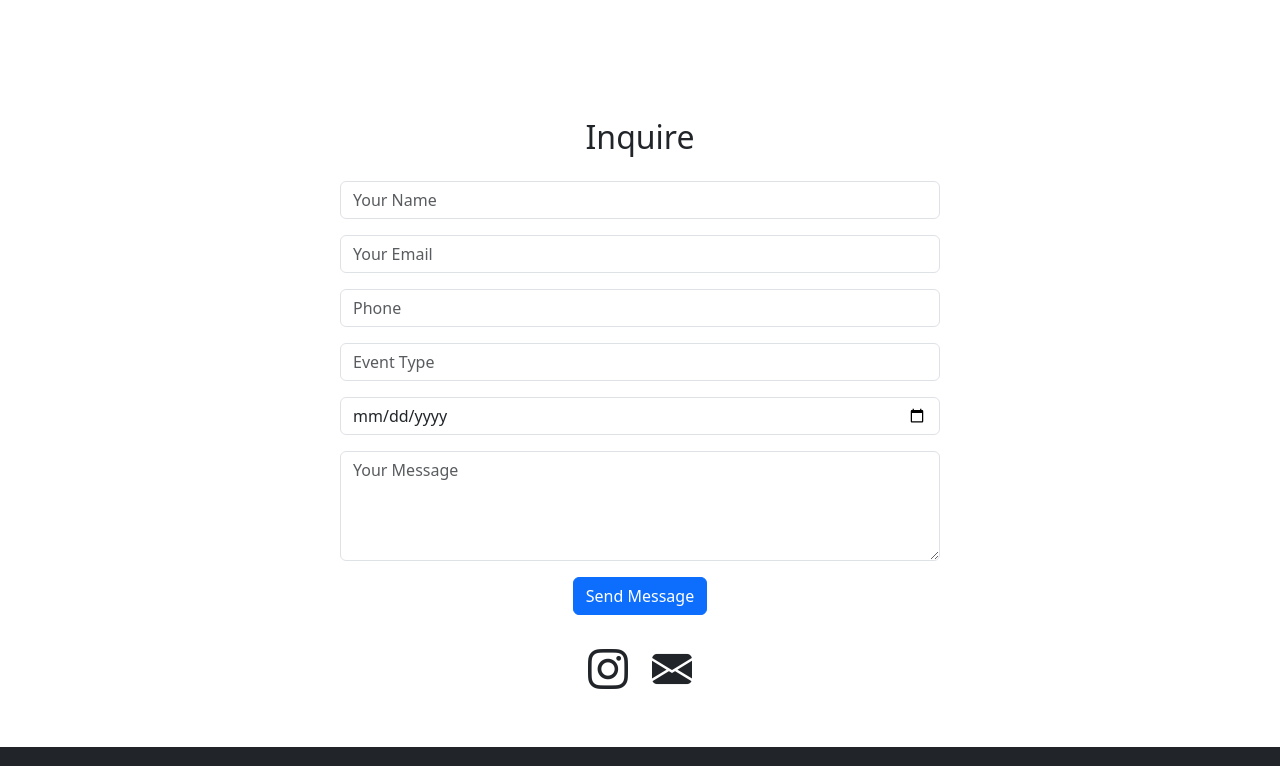
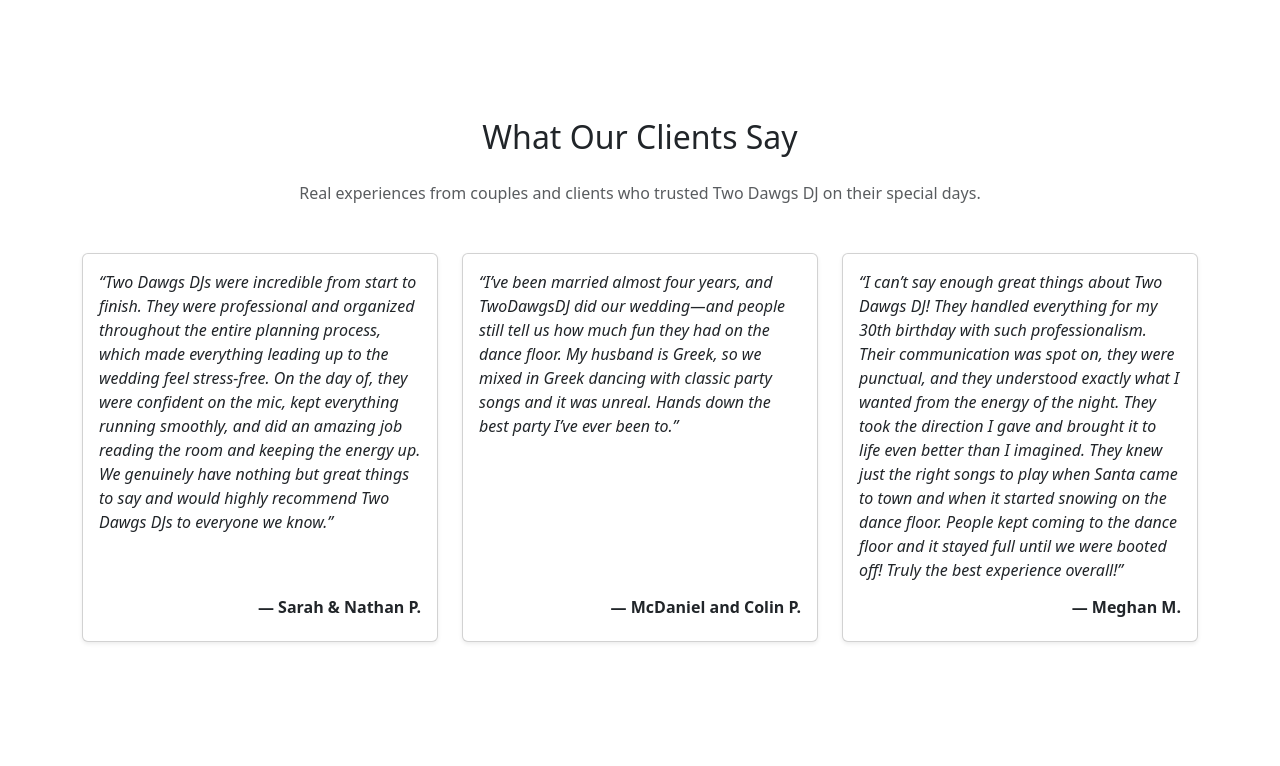
Before and after one commit to reubensimiyu/twodawgs, a React (Create React App) app: page / in a window 1280 px wide. Shown: the part 1999-2765 px from the top of the page. Built offline with nearby package versions, Linux system fonts and the light colour scheme.

Commit message:
testimonials added

```diff
--- a/src/App.js
+++ b/src/App.js
@@ -7,6 +7,7 @@
 import Services from "./components/Services";
 import Contact from "./components/Contact";
 import Footer from "./components/Footer";
+import Testimonials from "./components/Testimonials";
 import './App.css';
 
 function App() {
@@ -16,6 +17,7 @@
       <section id="home"><Hero /></section>
       <section id="about"><About /></section>
       <section id="services"><Services /></section>
+      <section id="testimonials"><Testimonials /></section>
       <section id="contact"><Contact /></section>
       <Footer />
     </>
--- a/src/components/Navbar.js
+++ b/src/components/Navbar.js
@@ -34,7 +34,7 @@
 
         <div className="collapse navbar-collapse" id="navbarNav">
           <ul className="navbar-nav ms-auto text-center">
-            {["home", "about", "services", "contact"].map(
+            {["home", "about", "services", "testimonials", "contact", ].map(
               (section) => (
                 <li className="nav-item" key={section}>
                   <Link
--- /dev/null
+++ b/src/components/Testimonials.js
@@ -0,0 +1,50 @@
+const Testimonials = () => {
+  return (
+    <div className="container my-5">
+      <h2 className="text-center mb-4">What Our Clients Say</h2>
+      <p className="text-center text-muted mb-5">
+        Real experiences from couples and clients who trusted Two Dawgs DJ on their special days.
+      </p>
+
+      <div className="row">
+        {/* Testimonial 1 */}
+        <div className="col-md-4 mb-4">
+          <div className="card h-100 shadow-sm">
+            <div className="card-body d-flex flex-column">
+              <p className="card-text fst-italic">
+                “Two Dawgs DJs were incredible from start to finish. They were professional and organized throughout the entire planning process, which made everything leading up to the wedding feel stress-free. On the day of, they were confident on the mic, kept everything running smoothly, and did an amazing job reading the room and keeping the energy up. We genuinely have nothing but great things to say and would highly recommend Two Dawgs DJs to everyone we know.”
+              </p>
+              <h6 className="mt-auto fw-bold text-end">— Sarah & Nathan P.</h6>
+            </div>
+          </div>
+        </div>
+
+        {/* Testimonial 2 */}
+        <div className="col-md-4 mb-4">
+          <div className="card h-100 shadow-sm">
+            <div className="card-body d-flex flex-column">
+              <p className="card-text fst-italic">
+                “I’ve been married almost four years, and TwoDawgsDJ did our wedding—and people still tell us how much fun they had on the dance floor. My husband is Greek, so we mixed in Greek dancing with classic party songs and it was unreal. Hands down the best party I’ve ever been to.”
+              </p>
+              <h6 className="mt-auto fw-bold text-end">— McDaniel and Colin P.</h6>
+            </div>
+          </div>
+        </div>
+
+        {/* Testimonial 3 */}
+        <div className="col-md-4 mb-4">
+          <div className="card h-100 shadow-sm">
+            <div className="card-body d-flex flex-column">
+              <p className="card-text fst-italic">
+                “I can’t say enough great things about Two Dawgs DJ! They handled everything for my 30th birthday with such professionalism. Their communication was spot on, they were punctual, and they understood exactly what I wanted from the energy of the night. They took the direction I gave and brought it to life even better than I imagined. They knew just the right songs to play when Santa came to town and when it started snowing on the dance floor. People kept coming to the dance floor and it stayed full until we were booted off! Truly the best experience overall!”
+              </p>
+              <h6 className="mt-auto fw-bold text-end">— Meghan M.</h6>
+            </div>
+          </div>
+        </div>
+      </div>
+    </div>
+  );
+};
+
+export default Testimonials;
```
